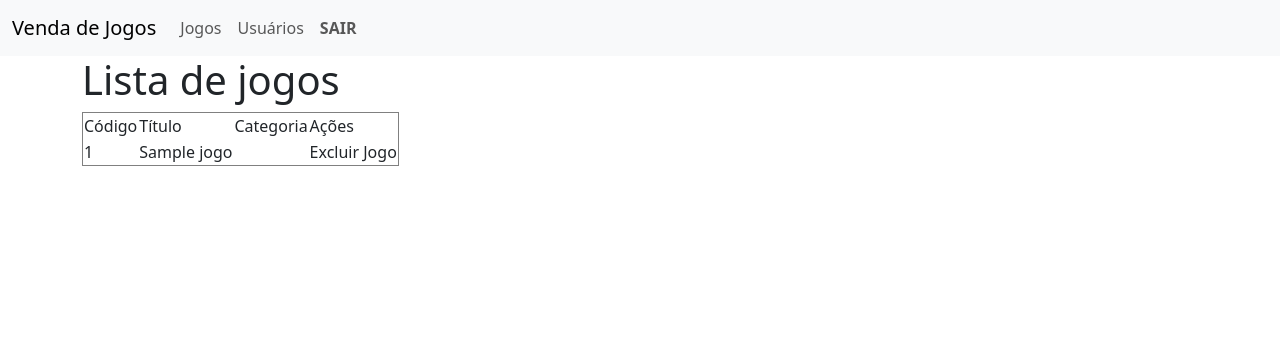
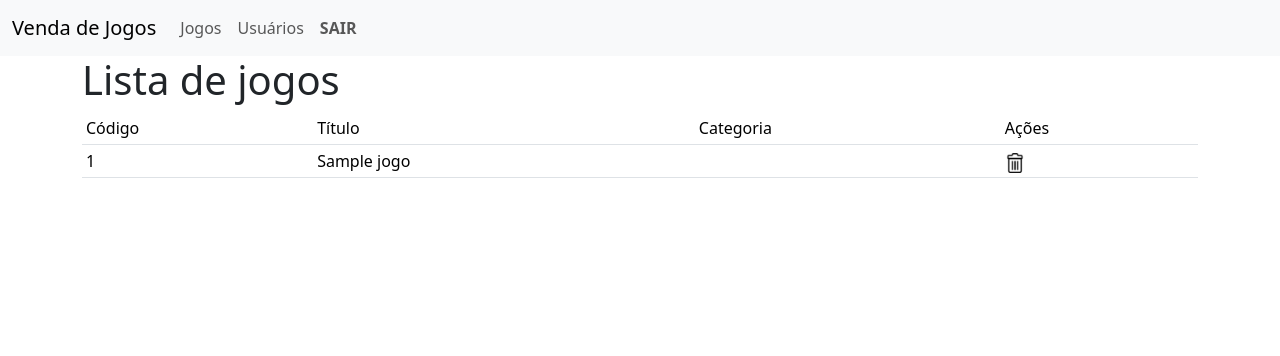
Before and after one commit to Mateusgit28/estruturadedecisao, a PHP site: page /listar-jogos.php in a window 1280 px wide. Shown: the top 356 px of the page. Run offline with PHP 8.4, Linux system fonts and the light colour scheme; tables that the repository leaves empty hold one stand-in row (values such as "Sample post"); data that the repository does not hold is empty.

Commit message:
exclusao de jogos

```diff
--- a/projetoguto/listar-jogos.php
+++ b/projetoguto/listar-jogos.php
@@ -10,7 +10,7 @@ include "menu-sistema.php";
     </div>
     <div class="row">
         <div class="col">
-            <table border="1">
+            <table class="table table - white table-sm">
                 <tr>
                     <td>Código</td>
                     <td>Título</td>
@@ -27,7 +27,11 @@ include "menu-sistema.php";
                         <td><?php echo $um_jogo["id"]; ?> </td>
                         <td><?php echo $um_jogo["titulo"]; ?> </td>
                         <td><?php echo $um_jogo["Categorias"]; ?> </td>
-                        <td>Excluir Jogo</td>
+                        <td>
+                            <a href="excluir-jogos.php?id=<?php echo $um_jogo["id"]; ?>">
+                                <img src="img/delete.png" width="20">
+                            </a>
+                        </td>
                     </tr>
                 <?php
 
--- a/projetoguto/listar-usuarios.php
+++ b/projetoguto/listar-usuarios.php
@@ -11,7 +11,7 @@ include "menu-sistema.php";
     </div>
     <div class="row">
         <div class="col">
-            <table border="1">
+            <table class="table table - white table-sm">
                 <tr>
                     <td>Id</td>
                     <td>Nome</td>
@@ -29,6 +29,7 @@ include "menu-sistema.php";
                         <td> <?php echo $um_usuario["id"]; ?> </td>
                         <td> <?php echo $um_usuario["nome"]; ?> </td>
                         <td> <?php echo $um_usuario["email"]; ?> </td>
+                        <td><img src="img/delete.png" width="20"></td>
 
                     </tr>
                 <?php
```
Also changed, not shown: projetoguto/excluir-jogos.php (added, +15 -0 lines), projetoguto/img/delete.png (added).
